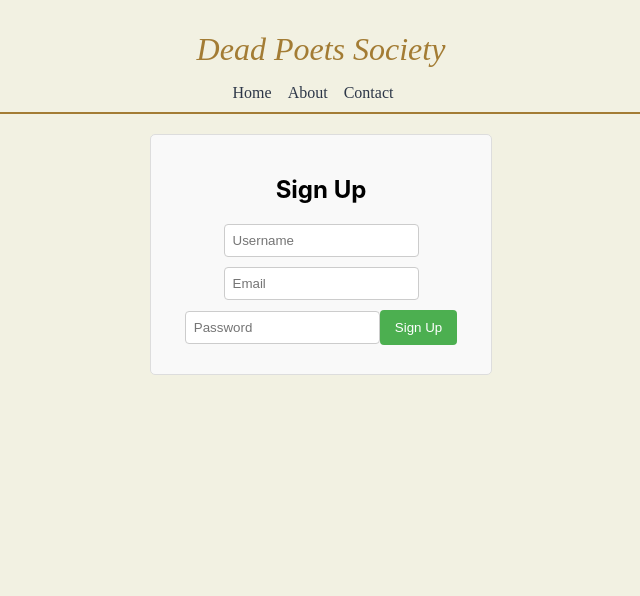
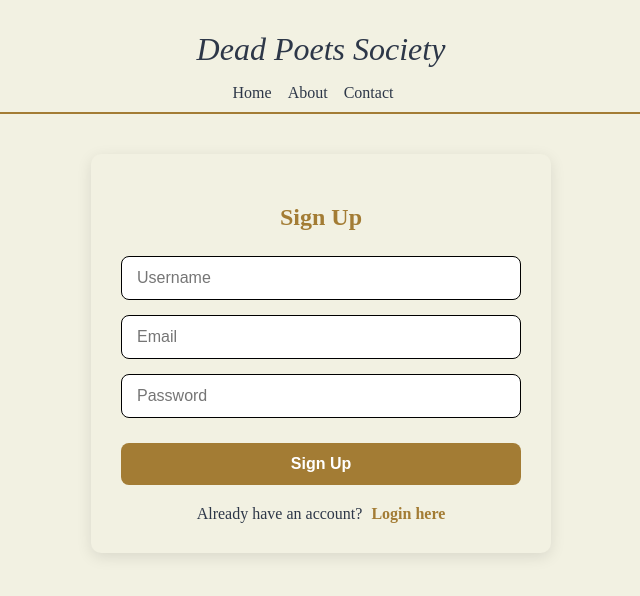
Before and after one commit to Shiven1412/dead-poets, a React (Create React App) app in the folder frontend/: page /signup in a window 1280 px wide. Shown: the top 596 px of the page, without its empty margins (319-959 px from the left). Built offline with nearby package versions, Linux system fonts and the light colour scheme.

Commit message:
changed ui

```diff
--- a/frontend/src/components/Login.js
+++ b/frontend/src/components/Login.js
@@ -1,50 +1,97 @@
 import React, { useState } from 'react';
 import styled from 'styled-components';
 import axios from 'axios';
-import { useNavigate } from 'react-router-dom';
+import { Link, useNavigate } from 'react-router-dom';
+import { colors } from '../theme';
 
-const LoginContainer = styled.div`
-  display: flex;
-  flex-direction: column;
-  width: 300px;
-  margin: 20px auto;
-  padding: 20px;
-  border: 1px solid #ddd;
-  border-radius: 5px;
-  background-color: #f9f9f9;
+// Common styled components for both login and signup
+const AuthContainer = styled.div`
+  max-width: 400px;
+  margin: 40px auto;
+  padding: 30px;
+  background-color: ${colors.background};
+  border-radius: 10px;
+  box-shadow: 0 4px 15px rgba(0, 0, 0, 0.1);
+  font-family: 'Merriweather', serif;
 
   @media (max-width: 480px) {
+    margin: 20px auto;
+    padding: 20px;
     width: 90%;
-    max-width: 300px;
   }
 `;
 
-const Input = styled.input`
-  padding: 8px;
-  margin-bottom: 10px;
-  border: 1px solid #ccc;
-  border-radius: 4px;
+const AuthTitle = styled.h2`
+  color: ${colors.primary};
+  text-align: center;
+  margin-bottom: 25px;
+  font-weight: 700;
 `;
 
-const Button = styled.button`
-  background-color: #4CAF50;
+const AuthForm = styled.form`
+  display: flex;
+  flex-direction: column;
+  gap: 15px;
+`;
+
+const AuthInput = styled.input`
+  padding: 12px 15px;
+  border: 1px solid ${colors.border};
+  border-radius: 8px;
+  font-size: 16px;
+  transition: border-color 0.3s;
+
+  &:focus {
+    border-color: ${colors.primary};
+    outline: none;
+  }
+`;
+
+const AuthButton = styled.button`
+  background-color: ${colors.primary};
   color: white;
-  padding: 10px 15px;
+  padding: 12px;
   border: none;
-  border-radius: 4px;
+  border-radius: 8px;
+  font-size: 16px;
+  font-weight: 600;
   cursor: pointer;
+  transition: background-color 0.3s;
+  margin-top: 10px;
 
   &:hover {
-    background-color: #3e8e41;
+    background-color: ${colors.secondary};
+  }
+`;
+
+const AuthFooter = styled.div`
+  text-align: center;
+  margin-top: 20px;
+  color: ${colors.text};
+`;
+
+const AuthLink = styled(Link)`
+  color: ${colors.primary};
+  text-decoration: none;
+  font-weight: 600;
+  margin-left: 5px;
+
+  &:hover {
+    text-decoration: underline;
   }
 `;
 
 const ErrorMessage = styled.div`
-  color: red;
-  margin-bottom: 10px;
+  color: ${colors.error};
+  background-color: ${colors.errorBackground};
+  padding: 10px 15px;
+  border-radius: 8px;
+  margin-bottom: 15px;
+  font-size: 14px;
 `;
 
-const Login = ({ onLogin }) => {
+
+ const Login = ({ onLogin }) => {
   const [email, setEmail] = useState('');
   const [password, setPassword] = useState('');
   const [error, setError] = useState('');
@@ -57,7 +104,6 @@ const Login = ({ onLogin }) => {
         'https://web-production-09e14.up.railway.app/api/users/login',
         { email, password },
         {
-          withCredentials: true,
           headers: {
             'Content-Type': 'application/json',
           }
@@ -67,38 +113,42 @@ const Login = ({ onLogin }) => {
       if (response.data.token) {
         localStorage.setItem('authToken', response.data.token);
         localStorage.setItem('userId', response.data._id);
-        navigate('/'); // Redirect to home
+        onLogin?.();
+        navigate('/');
       } else {
         setError('Login failed: No token received');
       }
     } catch (error) {
       console.error('Login error:', error);
-      setError(error.response?.data?.message || 'Login failed');
+      setError(error.response?.data?.message || 'Login failed. Please try again.');
     }
   };
 
   return (
-    <LoginContainer>
-      <h2>Login</h2>
+    <AuthContainer>
+      <AuthTitle>Login</AuthTitle>
       {error && <ErrorMessage>{error}</ErrorMessage>}
-      <form onSubmit={handleSubmit}>
-        <Input
+      <AuthForm onSubmit={handleSubmit}>
+        <AuthInput
           type="email"
           placeholder="Email"
           value={email}
           onChange={(e) => setEmail(e.target.value)}
           required
         />
-        <Input
+        <AuthInput
           type="password"
           placeholder="Password"
           value={password}
           onChange={(e) => setPassword(e.target.value)}
           required
         />
-        <Button type="submit">Log In</Button>
-      </form>
-    </LoginContainer>
+        <AuthButton type="submit">Log In</AuthButton>
+      </AuthForm>
+      <AuthFooter>
+        New user? <AuthLink to="/signup">Register here</AuthLink>
+      </AuthFooter>
+    </AuthContainer>
   );
 };
 
--- a/frontend/src/components/PoemCard.js
+++ b/frontend/src/components/PoemCard.js
@@ -66,7 +66,8 @@ const Actions = styled.div`
   padding-top: 15px;
 
   @media (max-width: 480px) {
-    flex-direction: column;
+    flex-direction: row;
+    justify-content: space-between;
     align-items: flex-start;
   }
 `;
--- a/frontend/src/components/SignUp.js
+++ b/frontend/src/components/SignUp.js
@@ -1,99 +1,156 @@
+
+
 import React, { useState } from 'react';
 import styled from 'styled-components';
 import axios from 'axios';
+import { Link, useNavigate } from 'react-router-dom';
+import { colors } from '../theme';
 
-const SignupContainer = styled.div`
+// Common styled components for both login and signup
+const AuthContainer = styled.div`
+  max-width: 400px;
+  margin: 40px auto;
+  padding: 30px;
+  background-color: ${colors.background};
+  border-radius: 10px;
+  box-shadow: 0 4px 15px rgba(0, 0, 0, 0.1);
+  font-family: 'Merriweather', serif;
+
+  @media (max-width: 480px) {
+    margin: 20px auto;
+    padding: 20px;
+    width: 90%;
+  }
+`;
+
+const AuthTitle = styled.h2`
+  color: ${colors.primary};
+  text-align: center;
+  margin-bottom: 25px;
+  font-weight: 700;
+`;
+
+const AuthForm = styled.form`
   display: flex;
   flex-direction: column;
-  width: 300px;
-  margin: 20px auto;
-  padding: 20px;
-  border: 1px solid #ddd;
-  border-radius: 5px;
-  background-color: #f9f9f9;
+  gap: 15px;
 `;
 
-const Input = styled.input`
-  padding: 8px;
-  margin-bottom: 10px;
-  border: 1px solid #ccc;
-  border-radius: 4px;
+const AuthInput = styled.input`
+  padding: 12px 15px;
+  border: 1px solid ${colors.border};
+  border-radius: 8px;
+  font-size: 16px;
+  transition: border-color 0.3s;
+
+  &:focus {
+    border-color: ${colors.primary};
+    outline: none;
+  }
 `;
 
-const Button = styled.button`
-  background-color: #4CAF50;
+const AuthButton = styled.button`
+  background-color: ${colors.primary};
   color: white;
-  padding: 10px 15px;
+  padding: 12px;
   border: none;
-  border-radius: 4px;
+  border-radius: 8px;
+  font-size: 16px;
+  font-weight: 600;
   cursor: pointer;
+  transition: background-color 0.3s;
+  margin-top: 10px;
 
   &:hover {
-    background-color: #3e8e41;
+    background-color: ${colors.secondary};
+  }
+`;
+
+const AuthFooter = styled.div`
+  text-align: center;
+  margin-top: 20px;
+  color: ${colors.text};
+`;
+
+const AuthLink = styled(Link)`
+  color: ${colors.primary};
+  text-decoration: none;
+  font-weight: 600;
+  margin-left: 5px;
+
+  &:hover {
+    text-decoration: underline;
   }
 `;
 
 const ErrorMessage = styled.div`
-  color: red;
-  margin-bottom: 10px;
+  color: ${colors.error};
+  background-color: ${colors.errorBackground};
+  padding: 10px 15px;
+  border-radius: 8px;
+  margin-bottom: 15px;
+  font-size: 14px;
 `;
 
-const Signup = ({ onSignupSuccess }) => {
+
+  const Signup = ({ onSignupSuccess }) => {
   const [username, setUsername] = useState('');
   const [email, setEmail] = useState('');
   const [password, setPassword] = useState('');
   const [error, setError] = useState('');
+  const navigate = useNavigate();
 
   const handleSubmit = async (e) => {
     e.preventDefault();
+    setError('');
     try {
       const response = await axios.post(
         'https://web-production-09e14.up.railway.app/api/users/register',
         { username, email, password }
       );
 
-      if (response.status === 201) { // Check for 201 Created status
-        onSignupSuccess(); // Call the onSignupSuccess prop
-        // Optionally, navigate to a different page:
-        // navigate('/login');
-      } else {
-        setError('Signup failed');
+      if (response.status === 201) {
+        onSignupSuccess?.();
+        navigate('/login');
       }
     } catch (error) {
       console.error('Signup error:', error);
-      setError('Signup failed');
+      setError(error.response?.data?.message || 'Signup failed. Please try again.');
     }
   };
 
   return (
-    <SignupContainer>
-      <h2>Sign Up</h2>
+    <AuthContainer>
+      <AuthTitle>Sign Up</AuthTitle>
       {error && <ErrorMessage>{error}</ErrorMessage>}
-      <form onSubmit={handleSubmit}>
-        <Input
+      <AuthForm onSubmit={handleSubmit}>
+        <AuthInput
           type="text"
           placeholder="Username"
           value={username}
           onChange={(e) => setUsername(e.target.value)}
           required
         />
-        <Input
+        <AuthInput
           type="email"
           placeholder="Email"
           value={email}
           onChange={(e) => setEmail(e.target.value)}
           required
         />
-        <Input
+        <AuthInput
           type="password"
           placeholder="Password"
           value={password}
           onChange={(e) => setPassword(e.target.value)}
           required
         />
-        <Button type="submit">Sign Up</Button>
-      </form>
-    </SignupContainer>
+        <AuthButton type="submit">Sign Up</AuthButton>
+      </AuthForm>
+      <AuthFooter>
+        Already have an account? <AuthLink to="/login">Login here</AuthLink>
+      </AuthFooter>
+    </AuthContainer>
   );
 };
 
--- a/frontend/src/components/header.js
+++ b/frontend/src/components/header.js
@@ -17,7 +17,7 @@ const Title = styled.h1`
   margin-bottom: 0.5em;
   font-style: italic;
   font-weight: normal;
-  color: ${colors.primary}; // Use theme color
+  color: ${colors.text}; // Use theme color
 `;
 
 const Nav = styled.nav`
--- a/frontend/src/pages/home.js
+++ b/frontend/src/pages/home.js
@@ -4,7 +4,7 @@ import axios from 'axios';
 import { Link, useNavigate } from 'react-router-dom';
 import PoemCard from '../components/PoemCard';
 import { colors } from '../theme';
-import { FaSearch } from 'react-icons/fa'; // Import a search icon
+import { FaSearch, FaUserCircle, FaChevronDown, FaSignOutAlt } from 'react-icons/fa';
 
 // Styled Components
 const PageContainer = styled.div`
@@ -26,41 +26,74 @@ const Header = styled.header`
   justify-content: space-between;
   align-items: center;
   margin-bottom: 30px;
+  flex-wrap: wrap;
+  gap: 15px;
 
-  @media (max-width: 480px) {
-    flex-direction: column;
-    align-items: flex-start;
+  @media (max-width: 768px) {
+    flex-direction: row;
+    align-items: center;
+    margin-bottom: 20px;
   }
 `;
 
 const Title = styled.h1`
   color: ${colors.text};
   border-bottom: 2px solid ${colors.primary};
-  padding-bottom: 8px;
+  padding-bottom: 6px;
+  margin: 0;
+  font-size: 1.5rem;
+  white-space: nowrap;
+
+  @media (max-width: 768px) {
+    font-size: 1rem;
+    border-bottom: none;
+    padding-bottom: 0;
+  }
 `;
 
 const Nav = styled.nav`
   display: flex;
   gap: 15px;
+  align-items: center;
 
-  @media (max-width: 480px) {
-    margin-top: 10px;
-    flex-direction: column;
-    align-items: flex-start;
+  @media (max-width: 768px) {
+    gap: 10px;
   }
 `;
 
 const NavLink = styled(Link)`
-  color: ${colors.primary};
+  color: ${colors.text};
   text-decoration: none;
   font-weight: 600;
   padding: 8px 16px;
   border-radius: 20px;
   transition: all 0.3s ease;
+  white-space: nowrap;
 
   &:hover {
     color: white;
     background-color: ${colors.secondary};
+  }
+
+  @media (max-width: 768px) {
+    display: ${props => (props.hideOnMobile ? 'none' : 'block')};
+    padding: 6px 12px;
+    font-size: 0.9rem;
+  }
+`;
+
+const MobileNavLink = styled(Link)`
+  color: ${colors.text};
+  text-decoration: none;
+  padding: 10px 15px;
+  display: flex;
+  align-items: center;
+  gap: 8px;
+  width: 100%;
+  font-size: 0.9rem;
+
+  &:hover {
+    background-color: #f0f0f0;
   }
 `;
 
@@ -75,14 +108,21 @@ const SectionTitle = styled.h2`
 const SearchContainer = styled.div`
   display: flex;
   align-items: center;
-  /* Hide the input by default */
-  input[type="text"] {
+  margin-left: auto;
+  margin-right: 15px;
+
+  @media (max-width: 768px) {
     display: none;
   }
+`;
 
-  &:hover input[type="text"],
-  input[type="text"]:focus {
-    display: block; /* Show input on hover or focus */
+const MobileSearchContainer = styled.div`
+  display: none;
+  align-items: center;
+  margin-left: auto;
+
+  @media (max-width: 768px) {
+    display: flex;
   }
 `;
 
@@ -92,18 +132,26 @@ const SearchInput = styled.input`
   border-radius: 20px;
   margin-right: 10px;
   width: 200px;
+  transition: all 0.3s ease;
+  opacity: ${props => (props.show ? '1' : '0')};
+  width: ${props => (props.show ? '200px' : '0')};
+  padding: ${props => (props.show ? '10px' : '0')};
+  border: ${props => (props.show ? '1px solid #ddd' : 'none')};
+  margin-right: ${props => (props.show ? '10px' : '0')};
 `;
 
 const SearchButton = styled.button`
   background-color: ${colors.primary};
   color: white;
   border: none;
-  padding: 8px; /* Reduced padding for icon */
-  border-radius: 50%; /* Make it a circle */
+  padding: 8px;
+  border-radius: 50%;
   cursor: pointer;
   display: flex;
   align-items: center;
   justify-content: center;
+  min-width: 36px;
+  min-height: 36px;
 `;
 
 const SearchResults = styled.div`
@@ -125,6 +173,56 @@ const SearchResultItem = styled(Link)`
   }
 `;
 
+const UserDropdown = styled.div`
+  position: relative;
+  display: none;
+
+  @media (max-width: 768px) {
+    display: block;
+  }
+`;
+
+const DropdownToggle = styled.button`
+  background: none;
+  border: none;
+  color: ${colors.primary};
+  font-weight: 600;
+  padding: 8px;
+  border-radius: 50%;
+  cursor: pointer;
+  display: flex;
+  align-items: center;
+  justify-content: center;
+  min-width: 36px;
+  min-height: 36px;
+`;
+
+const DropdownMenu = styled.div`
+  position: absolute;
+  right: 0;
+  top: 100%;
+  background-color:rgb(168, 165, 142);
+  border-radius: 8px;
+  box-shadow: 0 2px 10px rgba(0, 0, 0, 0.1);
+  width: 200px;
+  z-index: 100;
+  display: ${props => (props.isOpen ? 'block' : 'none')};
+`;
+
+const DropdownItem = styled.div`
+  padding: 10px 15px;
+  cursor: pointer;
+  display: flex;
+  align-items: center;
+  gap: 8px;
+  font-size: 0.9rem;
+   box-shadow: 0 2px 10px rgba(0, 0, 0, 0.19);
+  border-radius: 8px;
+  &:hover {
+    background-color: #f0f0f0;
+  }
+`;
+
 const Home = () => {
   const [poems, setPoems] = useState([]);
   const [isLoggedIn, setIsLoggedIn] = useState(false);
@@ -132,6 +230,8 @@ const Home = () => {
   const navigate = useNavigate();
   const [searchTerm, setSearchTerm] = useState('');
   const [searchResults, setSearchResults] = useState([]);
+  const [dropdownOpen, setDropdownOpen] = useState(false);
+  const [mobileSearchOpen, setMobileSearchOpen] = useState(false);
 
   useEffect(() => {
     const token = localStorage.getItem('authToken');
@@ -169,6 +269,7 @@ const Home = () => {
     localStorage.removeItem('authToken');
     localStorage.removeItem('userId');
     setIsLoggedIn(false);
+    setDropdownOpen(false);
     navigate('/');
   };
 
@@ -196,7 +297,7 @@ const Home = () => {
   const handleSearch = async () => {
     try {
       const response = await axios.get(
-        `https://web-production-09e14.up.railway.app/api/users/search?search=${searchTerm}`, // Correctly pass the search term
+        `https://web-production-09e14.up.railway.app/api/users/search?search=${searchTerm}`,
         {
           headers: {
             Authorization: `Bearer ${localStorage.getItem('authToken')}`,
@@ -204,6 +305,7 @@ const Home = () => {
         }
       );
       setSearchResults(response.data);
+      setMobileSearchOpen(false);
     } catch (error) {
       console.error('Error searching users:', error);
       alert('Error searching users. Please try again.');
@@ -214,13 +316,61 @@ const Home = () => {
     <PageContainer>
       <Header>
         <Title>Dead Poets Society</Title>
+
+        {/* <SearchContainer>
+          <SearchInput
+            type="text"
+            placeholder="Search for users..."
+            value={searchTerm}
+            onChange={(e) => setSearchTerm(e.target.value)}
+            onKeyPress={(e) => e.key === 'Enter' && handleSearch()}
+            show={true}
+          /> */}
+          {/* <SearchButton onClick={handleSearch}>
+            <FaSearch />
+          </SearchButton>
+        </SearchContainer> */}
+
         <Nav>
           {isLoggedIn ? (
             <>
-              <NavLink to={`/profile/${currentUser?._id}`}>
+              <NavLink to={`/profile/${currentUser?._id}`} hideOnMobile>
                 {currentUser?.username}
               </NavLink>
-              <NavLink as="button" onClick={handleLogout}>Logout</NavLink>
+              <NavLink as="button" onClick={handleLogout} hideOnMobile>
+                Logout
+              </NavLink>
+
+              {/* <MobileSearchContainer>
+                <SearchButton onClick={() => setMobileSearchOpen(!mobileSearchOpen)}>
+                  <FaSearch />
+                </SearchButton>
+                <SearchInput
+                  type="text"
+                  placeholder="Search..."
+                  value={searchTerm}
+                  onChange={(e) => setSearchTerm(e.target.value)}
+                  onKeyPress={(e) => e.key === 'Enter' && handleSearch()}
+                  show={mobileSearchOpen}
+                />
+              </MobileSearchContainer> */}
+
+              <UserDropdown>
+                <DropdownToggle onClick={() => setDropdownOpen(!dropdownOpen)}>
+                  <FaUserCircle size={20} />
+                </DropdownToggle>
+                <DropdownMenu isOpen={dropdownOpen}>
+                  <MobileNavLink
+                    to={`/profile/${currentUser?._id}`}
+                    onClick={() => setDropdownOpen(false)}
+                  >
+                    <FaUserCircle /> Profile
+                  </MobileNavLink>
+                  <DropdownItem onClick={handleLogout}>
+                    <FaSignOutAlt /> Logout
+                  </DropdownItem>
+                </DropdownMenu>
+              </UserDropdown>
             </>
           ) : (
             <>
@@ -231,18 +381,7 @@ const Home = () => {
         </Nav>
       </Header>
 
-      <SearchContainer>
-        <SearchInput
-          type="text"
-          placeholder="Search for users..."
-          value={searchTerm}
-          onChange={(e) => setSearchTerm(e.target.value)}
-        />
-        <SearchButton onClick={handleSearch}>
-          <FaSearch /> {/* Use the search icon */}
-        </SearchButton>
-      </SearchContainer>
-
+      {mobileSearchOpen && (
         <SearchResults>
           {searchResults.map(user => (
             <SearchResultItem key={user._id} to={`/profile/${user._id}`}>
@@ -250,10 +389,11 @@ const Home = () => {
             </SearchResultItem>
           ))}
         </SearchResults>
+      )}
+
       {isLoggedIn ? (
         <>
           <SectionTitle>Recent Poems</SectionTitle>
-
           {poems.length > 0 ? (
             poems.map(poem => (
               <PoemCard
@@ -261,20 +401,17 @@ const Home = () => {
                 poem={poem}
                 onLike={handleLike}
                 updatePoem={updatePoem}
-            currentUser={currentUser} // Pass the currentUser prop
-            showEditDelete={false} // Add this line
+                currentUser={currentUser}
+                showEditDelete={false}
               />
-
-        )
-
-      )
+            ))
           ) : (
             <p>No poems yet. Be the first to post!</p>
           )}
         </>
-      ):(
+      ) : (
         <>
-        <SectionTitle>Think.Write.Post</SectionTitle>
+          <SectionTitle></SectionTitle>
           <p>Please SignUp to be a part of The Dead Poets Society!</p>
         </>
       )}
```
Lines whose indentation alone changed are shown as unchanged.
